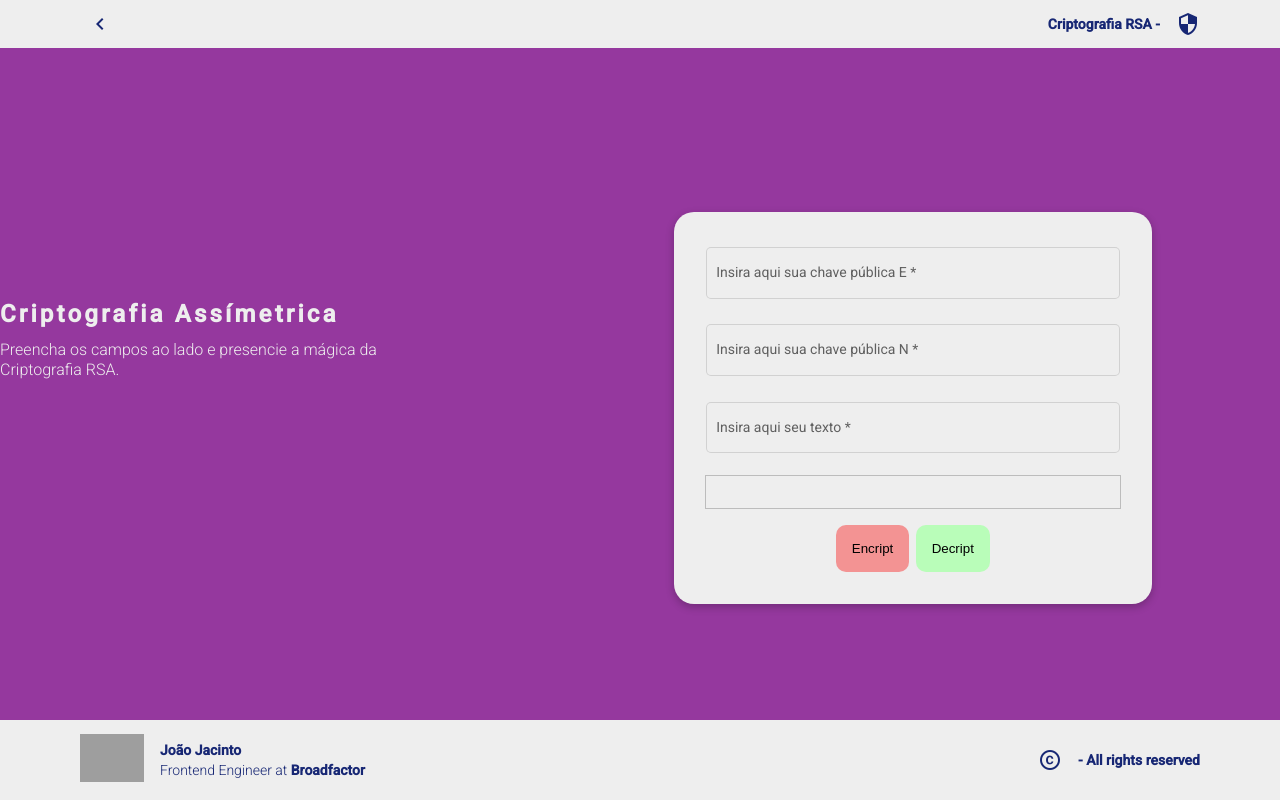
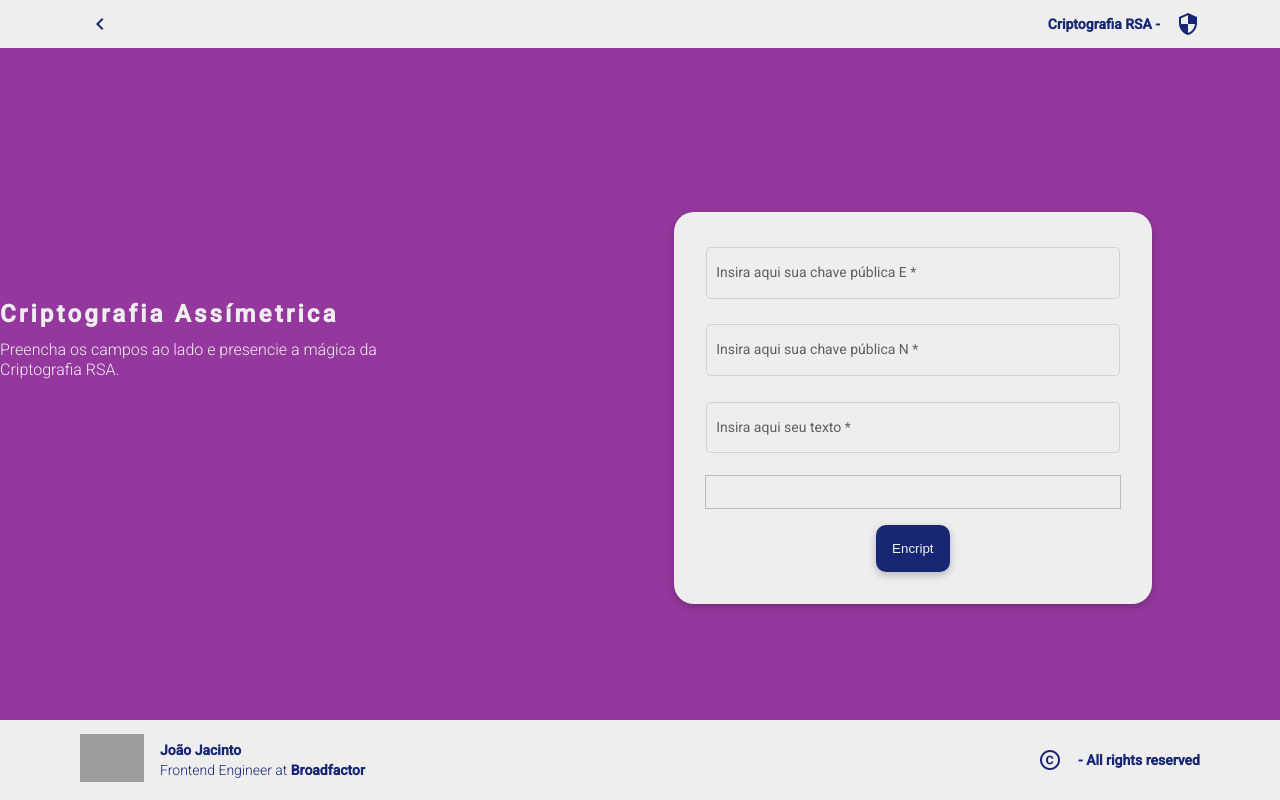
Before and after one commit to mrgreentm/rsa-ic, an Angular app: page /encript-decript in a window 1280 px wide. Built offline with nearby package versions, Linux system fonts and the light colour scheme; grey boxes are pictures that could not be loaded.

Commit message:
fix: remove unsed code

```diff
--- a/src/app/modules/encript-decript/encript-decript.component.html
+++ b/src/app/modules/encript-decript/encript-decript.component.html
@@ -9,9 +9,7 @@
       <input matInput type="text" formControlName="e" />
       <mat-hint
         class="error-message"
-        *ngIf="
-          !form.get('e')?.value && form.get('e')?.touched
-        "
+        *ngIf="!form.get('e')?.value && form.get('e')?.touched"
         >Campo obrigatório!</mat-hint
       >
     </mat-form-field>
@@ -20,9 +18,7 @@
       <input matInput type="text" formControlName="n" />
       <mat-hint
         class="error-message"
-        *ngIf="
-          !form.get('n')?.value && form.get('n')?.touched
-        "
+        *ngIf="!form.get('n')?.value && form.get('n')?.touched"
         >Campo obrigatório!</mat-hint
       >
     </mat-form-field>
@@ -44,14 +40,11 @@
     </div>
     <div class="actions-container">
       <button
-        class="encript-button"
+        class="submit"
         (click)="form.get('enteredData')?.value ? encript() : null"
       >
         Encript
       </button>
-      <button class="decript-button" (click)="decriptForEachElement()">
-        Decript
-      </button>
     </div>
   </form>
 </div>
--- a/src/app/modules/encript-decript/encript-decript.component.scss
+++ b/src/app/modules/encript-decript/encript-decript.component.scss
@@ -77,3 +77,11 @@ button {
     margin-left: 0.5rem;
   }
 }
+.submit {
+  border: none;
+  color: #eeeeee;
+  background-color: #172774;
+  padding: 1rem;
+  cursor: pointer;
+  box-shadow: rgb(0 0 0 / 24%) 0px 3px 8px;
+}
--- a/src/app/modules/encript-decript/encript-decript.component.ts
+++ b/src/app/modules/encript-decript/encript-decript.component.ts
@@ -60,23 +60,7 @@ export class EncriptDecriptComponent implements OnInit {
       text: this.encriptedData.toString(),
     });
   }
-  decriptForEachElement() {}
 
-  generatePrime(): any {
-    const number = Math.floor(Math.random() * 1000);
-    let dividers: number[] = [];
-    for (let i = 1; i <= number; i++) {
-      const rest = number % i;
-      if (!rest) {
-        dividers.push(i);
-      }
-    }
-    if (dividers.length === 2 && dividers[0] === 1 && dividers[1] === number) {
-      return dividers[1];
-    } else {
-      this.generatePrime();
-    }
-  }
 
   private setting = {
     element: {
```
